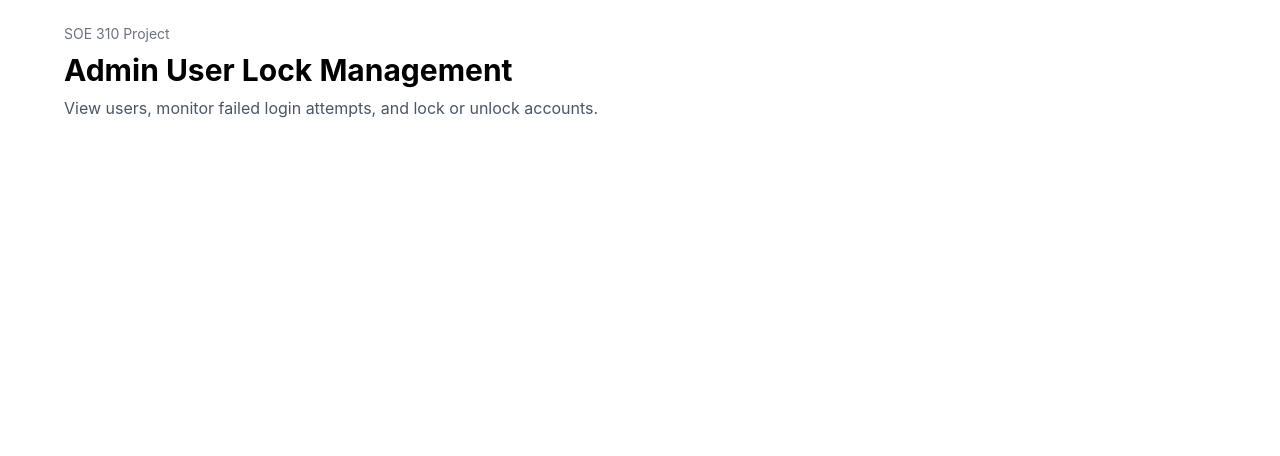
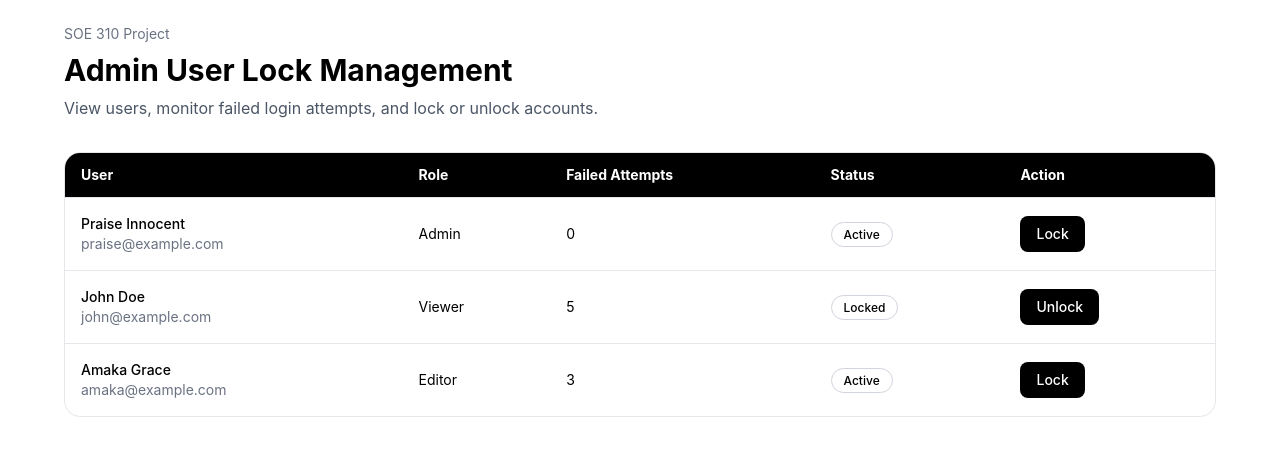
Before and after one commit to praisezedo/soe310-admin-lockscreen, a React (Vite) app: page / in a window 1280 px wide. Shown: the top 456 px of the page. Built offline with nearby package versions, Linux system fonts and the light colour scheme.

Commit message:
Add admin users table with mock data

```diff
--- a/src/App.tsx
+++ b/src/App.tsx
@@ -1,6 +1,8 @@
+import { mockUsers } from "./data/mockUsers";
+
 export default function App() {
   return (
-    <main className="min-h-screen bg-white text-black p-6">
+    <main className="min-h-screen bg-white p-6 text-black">
       <section className="mx-auto max-w-6xl">
         <p className="text-sm text-gray-500">SOE 310 Project</p>
 
@@ -11,6 +13,47 @@ export default function App() {
         <p className="mt-2 text-gray-600">
           View users, monitor failed login attempts, and lock or unlock accounts.
         </p>
+
+        <div className="mt-8 overflow-hidden rounded-2xl border border-gray-200 bg-white">
+          <table className="w-full border-collapse text-left text-sm">
+            <thead className="bg-black text-white">
+              <tr>
+                <th className="px-4 py-3">User</th>
+                <th className="px-4 py-3">Role</th>
+                <th className="px-4 py-3">Failed Attempts</th>
+                <th className="px-4 py-3">Status</th>
+                <th className="px-4 py-3">Action</th>
+              </tr>
+            </thead>
+
+            <tbody>
+              {mockUsers.map((user) => (
+                <tr key={user.id} className="border-t border-gray-200">
+                  <td className="px-4 py-4">
+                    <p className="font-medium">{user.name}</p>
+                    <p className="text-gray-500">{user.email}</p>
+                  </td>
+
+                  <td className="px-4 py-4 capitalize">{user.role}</td>
+
+                  <td className="px-4 py-4">{user.failedAttempts}</td>
+
+                  <td className="px-4 py-4">
+                    <span className="rounded-full border border-gray-300 px-3 py-1 text-xs font-medium capitalize">
+                      {user.status}
+                    </span>
+                  </td>
+
+                  <td className="px-4 py-4">
+                    <button className="rounded-lg hover:opacity-50 cursor-pointer bg-black px-4 py-2 text-sm font-medium text-white">
+                      {user.status === "locked" ? "Unlock" : "Lock"}
+                    </button>
+                  </td>
+                </tr>
+              ))}
+            </tbody>
+          </table>
+        </div>
       </section>
     </main>
   );
--- /dev/null
+++ b/src/data/mockUsers.ts
@@ -0,0 +1,37 @@
+export type UserStatus = "active" | "locked";
+
+export type User = {
+  id: number;
+  name: string;
+  email: string;
+  role: "admin" | "editor" | "viewer";
+  failedAttempts: number;
+  status: UserStatus;
+};
+
+export const mockUsers: User[] = [
+  {
+    id: 1,
+    name: "Praise Innocent",
+    email: "praise@example.com",
+    role: "admin",
+    failedAttempts: 0,
+    status: "active",
+  },
+  {
+    id: 2,
+    name: "John Doe",
+    email: "john@example.com",
+    role: "viewer",
+    failedAttempts: 5,
+    status: "locked",
+  },
+  {
+    id: 3,
+    name: "Amaka Grace",
+    email: "amaka@example.com",
+    role: "editor",
+    failedAttempts: 3,
+    status: "active",
+  },
+];
```
